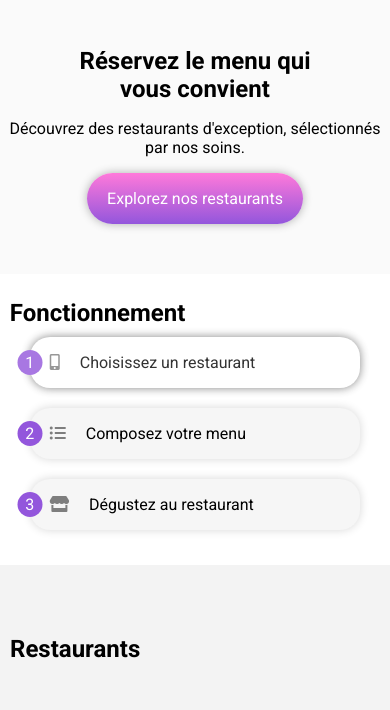
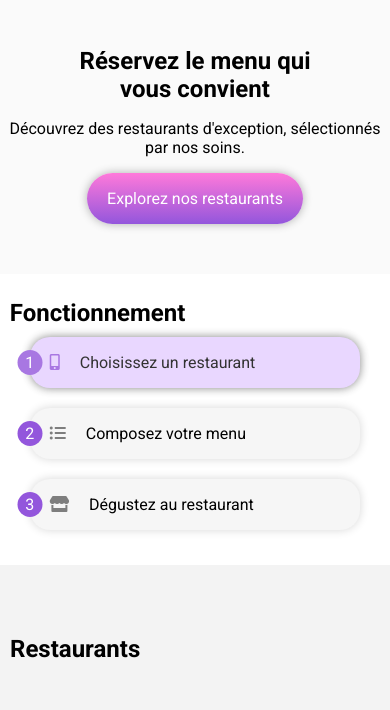
Before and after one commit to Stealian/GwenaelleDuchemin_3_07102021, a plain HTML site: page index.html in a window 390 px wide. In both pictures the pointer is over the element 195 px from the left and 496 px from the top of the page. Shown: the part 134-844 px from the top of the page. Drawn offline with Linux system fonts and the light colour scheme; a web font is replaced by a local one.

Commit message:
Update index_style.css

```diff
--- a/public/css/index_style.css
+++ b/public/css/index_style.css
@@ -312,7 +312,11 @@ body {
   transition: .3s;
   -webkit-box-shadow: 0px 0px 10px 0px rgba(0, 0, 0, 0.6);
           box-shadow: 0px 0px 10px 0px rgba(0, 0, 0, 0.6);
-  background: white;
+  background: #E4CEFF;
+}
+
+.process__step:hover .process__icon {
+  color: #9356DC;
 }
 
 .process__number {
@@ -328,6 +332,10 @@ body {
 .process__icon {
   color: #7e7e7e;
   margin: 0 20px;
+  /*&:hover {
+      @include btn-hover;
+      color: $color-primary;
+    }*/
 }
 
 .process__steps {
@@ -598,10 +606,4 @@ body {
     max-width: 1440px;
   }
 }
-
-@media screen and (max-width: 425px) {
-  .footer {
-    text-align: left;
-  }
-}
 /*# sourceMappingURL=index_style.css.map */
```
